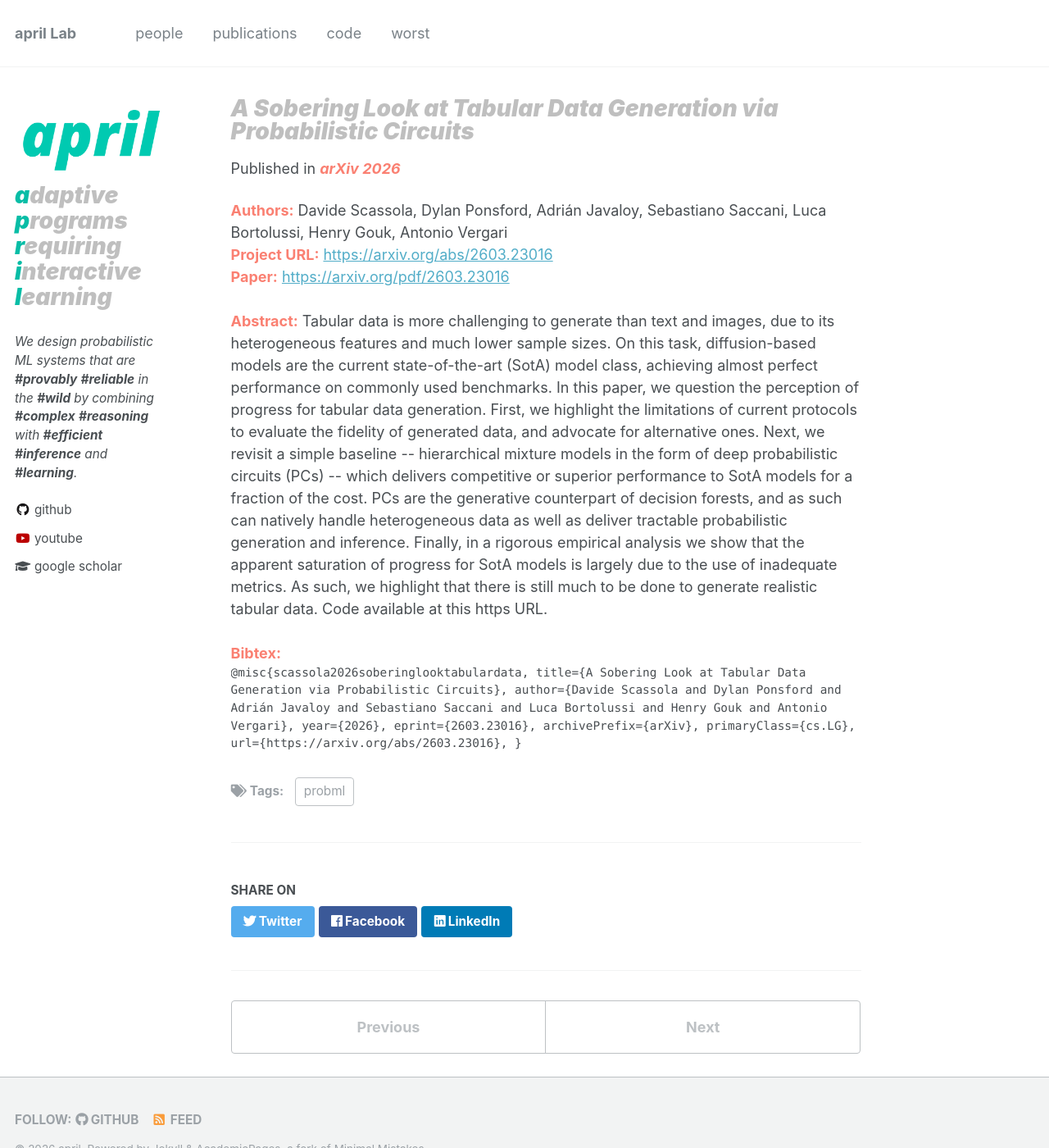
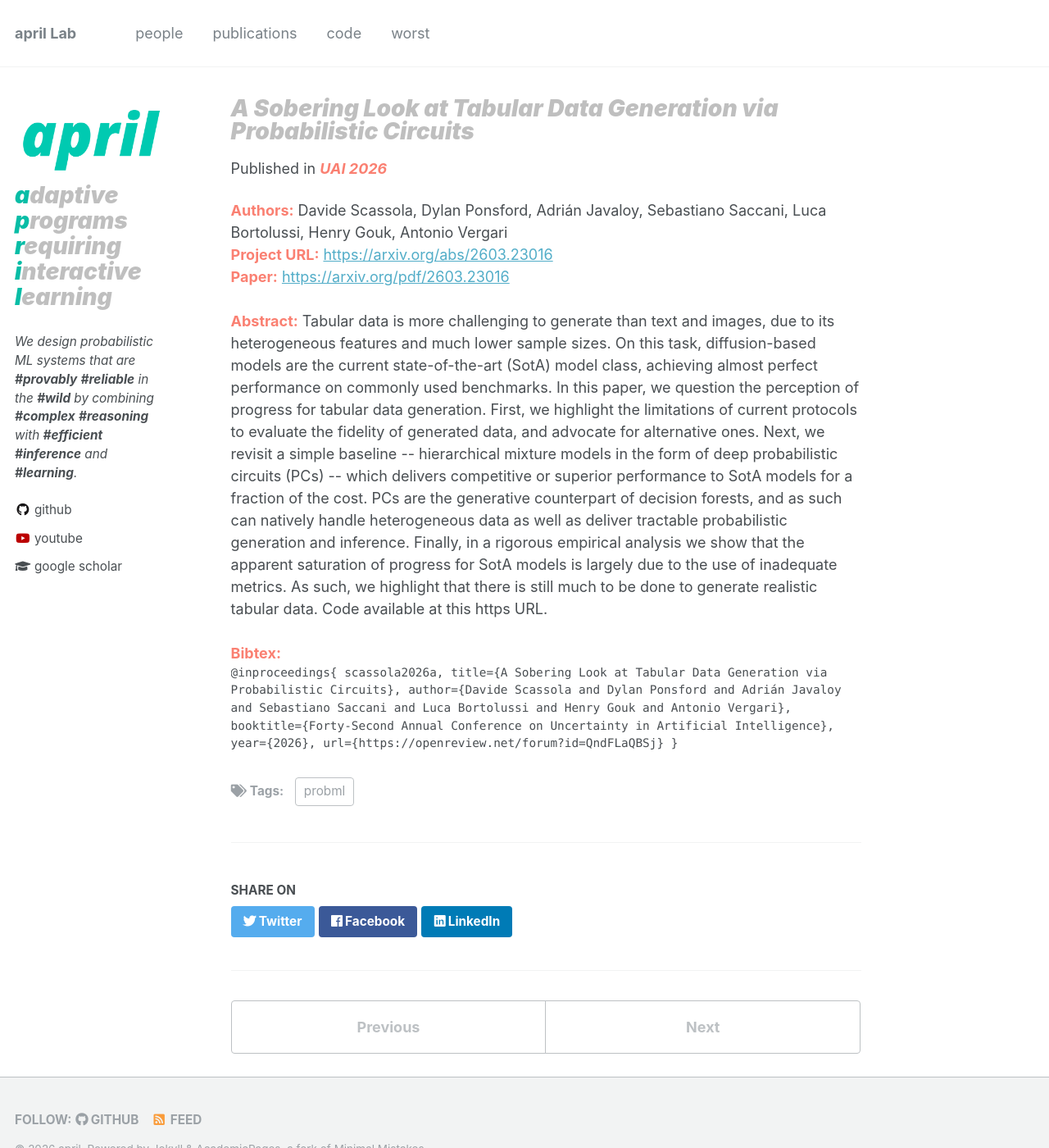
Before and after one commit to april-tools/april-tools.github.io, a Jekyll site: the page built from _publications/scassola2026soberinglooktabulardata.md, in a window 1280 px wide and 1400 px high. Shown: the whole window at 82% size. Built offline with Jekyll 4.4.1, drawn with Linux system fonts in a browser that asks for light colours; nearby versions of some CDN libraries.

Commit message:
update tabpc to uai

```diff
--- a/_publications/scassola2026soberinglooktabulardata.md
+++ b/_publications/scassola2026soberinglooktabulardata.md
@@ -9,17 +9,16 @@ image: "/images/papers/scassola2026soberinglooktabulardata/tabpc.png"
 authors: "Davide Scassola, Dylan Ponsford, Adrián Javaloy, Sebastiano Saccani, Luca Bortolussi, Henry Gouk, Antonio Vergari"
 paperurl: "https://arxiv.org/abs/2603.23016"
 pdf: "https://arxiv.org/pdf/2603.23016"
-venue: "arXiv 2026"
+venue: "UAI 2026"
 excerpt: "We highlight the limitations of current protocols to evaluate the fidelity of synthetic tabular data, and introduce probabilistic circuits as a baseline method for tabular data generation, delivering competitive or superior performance to SotA models for a fraction of the cost."
 abstract: "Tabular data is more challenging to generate than text and images, due to its heterogeneous features and much lower sample sizes. On this task, diffusion-based models are the current state-of-the-art (SotA) model class, achieving almost perfect performance on commonly used benchmarks. In this paper, we question the perception of progress for tabular data generation. First, we highlight the limitations of current protocols to evaluate the fidelity of generated data, and advocate for alternative ones. Next, we revisit a simple baseline -- hierarchical mixture models in the form of deep probabilistic circuits (PCs) -- which delivers competitive or superior performance to SotA models for a fraction of the cost. PCs are the generative counterpart of decision forests, and as such can natively handle heterogeneous data as well as deliver tractable probabilistic generation and inference. Finally, in a rigorous empirical analysis we show that the apparent saturation of progress for SotA models is largely due to the use of inadequate metrics. As such, we highlight that there is still much to be done to generate realistic tabular data. Code available at this https URL."
 supplemental:
-bibtex: "@misc{scassola2026soberinglooktabulardata,
+bibtex: "@inproceedings{
+  scassola2026a,
   title={A Sobering Look at Tabular Data Generation via Probabilistic Circuits},
   author={Davide Scassola and Dylan Ponsford and Adrián Javaloy and Sebastiano Saccani and Luca Bortolussi and Henry Gouk and Antonio Vergari},
+  booktitle={Forty-Second Annual Conference on Uncertainty in Artificial Intelligence},
   year={2026},
-  eprint={2603.23016},
-  archivePrefix={arXiv},
-  primaryClass={cs.LG},
-  url={https://arxiv.org/abs/2603.23016},
+  url={https://openreview.net/forum?id=QndFLaQBSj}
 }"
 ---
```
